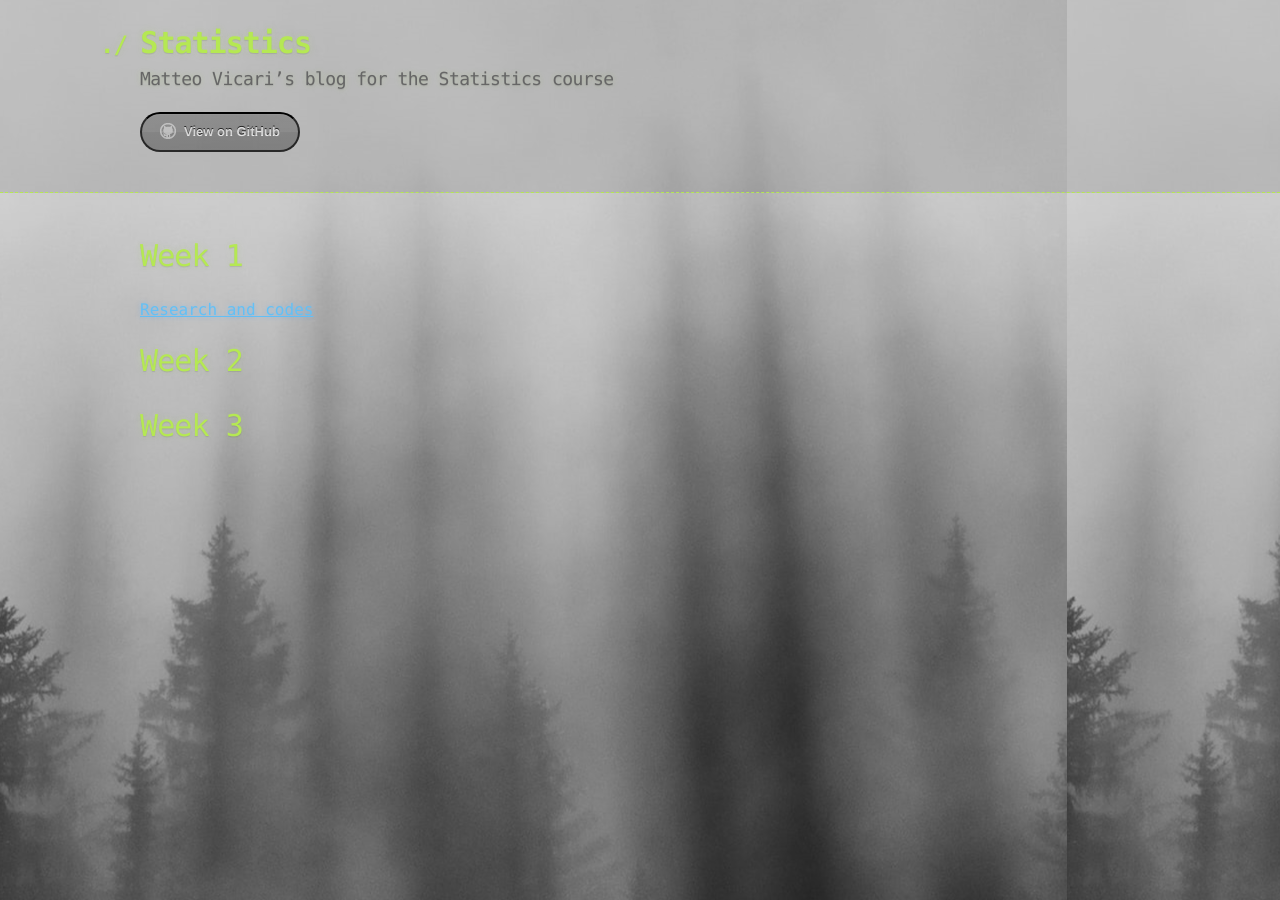
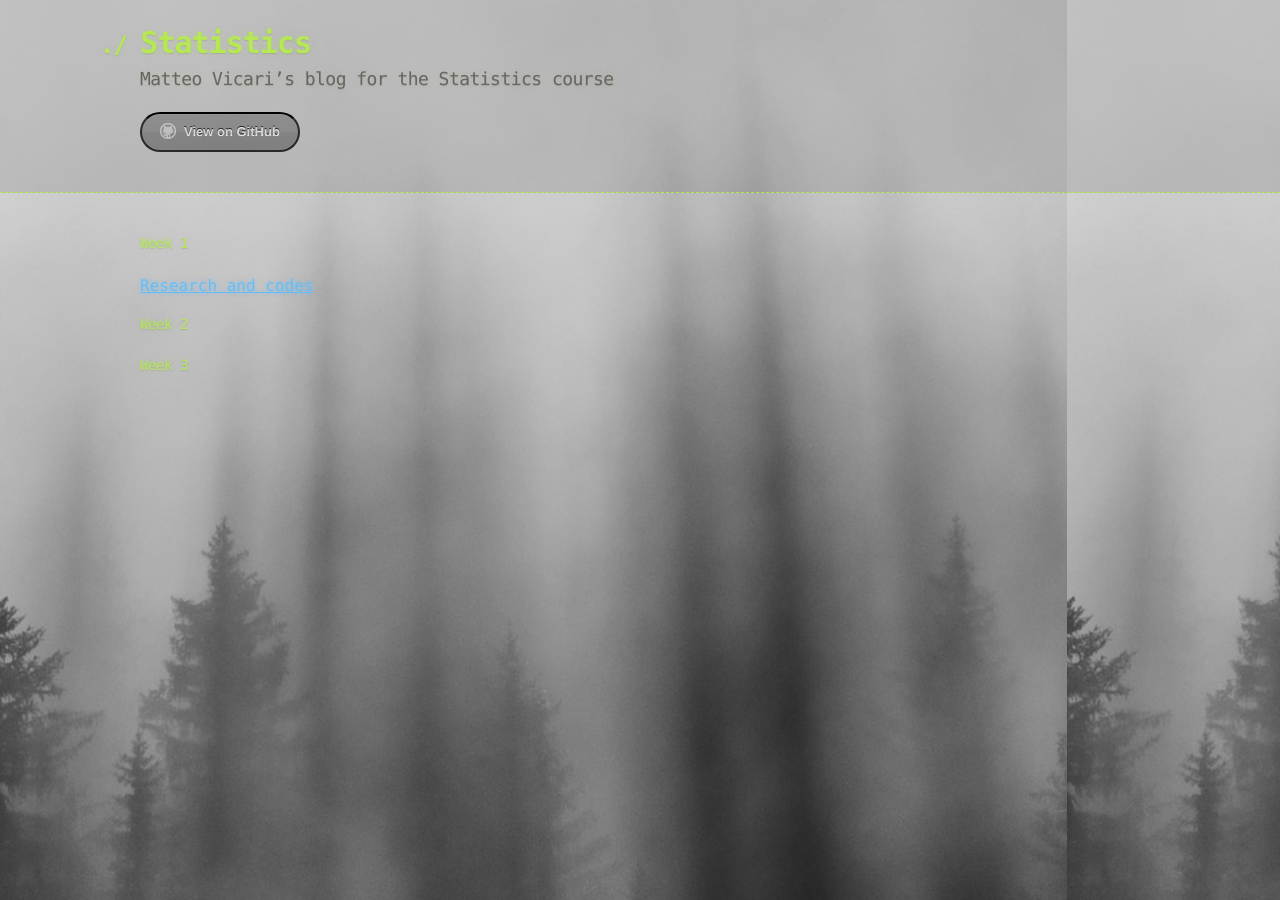
Before and after one commit to Videars/Statistics, a Jekyll site: the page built from index.md, in a window 1280 px wide. Built offline with Jekyll 4.4.1, drawn with Linux system fonts in a browser that asks for light colours; our own code applies the rules of GitHub Pages for plain Markdown files.

```diff
--- a/index.md
+++ b/index.md
@@ -1,7 +1,7 @@
-# Week 1
+#### Week 1
 [Research and codes](https://github.com/Videars/Statistics/blob/main/Week1/Research.md)
 
-# Week 2
+#### Week 2
 
 
-# Week 3
+#### Week 3
```
